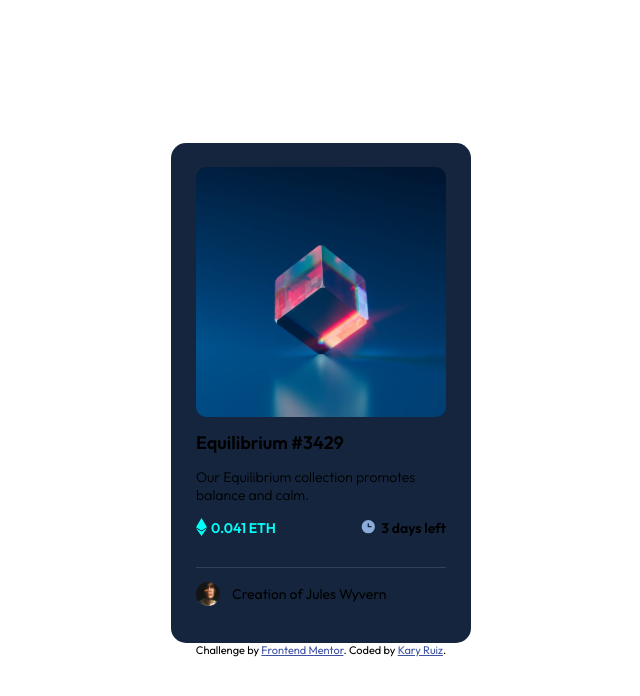
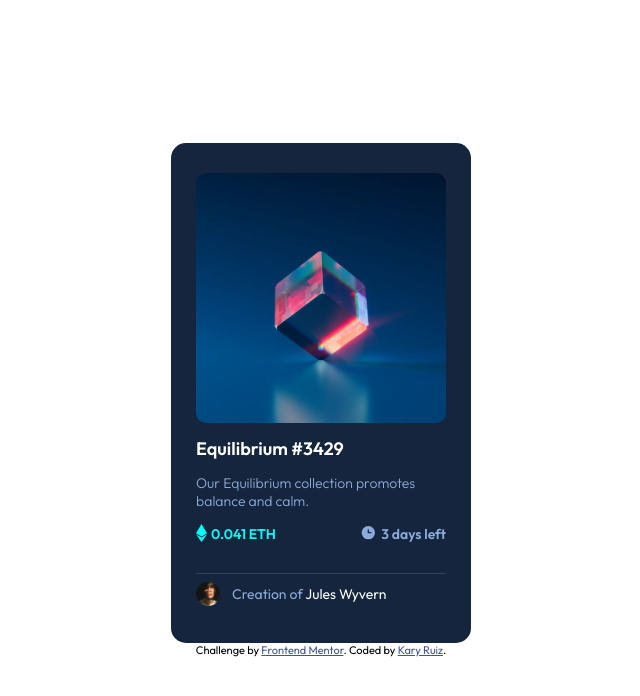
Before and after one commit to Kary01/challenge-nft-preview-card, a plain HTML site: page index.html in a window 1280 px wide. Shown: the whole page, without its empty margins (319-959 px from the left). Drawn offline with Linux system fonts and the light colour scheme.

Commit message:
add text color

```diff
--- a/css/style.css
+++ b/css/style.css
@@ -69,18 +69,20 @@ body {
   font-weight: var(--font-weight-black);
   text-align: left;
   margin: 14px 0;
+  color: white;
 }
 
 .card .card_main .card_main--copy {
   font-size: var(--font-size-paragraph);
   font-weight: var(--font-weight-medium);
   text-align: left;
+  color: var(--soft-blue);
 }
 
 .card .card_main .card_main--details {
   display: flex;
   justify-content: space-between;
-  margin: 14px 0;
+  margin-top: 14px;
 }
 
 .card .card_main .card_main--details div {
@@ -96,6 +98,7 @@ body {
 .card_main--details div p {
   font-weight: var(--font-weight-black);
   font-size: var(--font-size-paragraph);
+  color: var(--soft-blue);
 }
 
 .card_main--details div .first {
@@ -108,7 +111,7 @@ body {
   align-items: center;
   width: 250px;
   height: auto;
-  padding: 14px 0;
+  padding: 8px 0;
   border-top: 1px solid var(--very-dark-blue-line);
 }
 
@@ -120,8 +123,9 @@ body {
 
 .card .card_attribution p {
   font-size: var(--font-size-paragraph);
+  color: var(--soft-blue);
 }
 
 .card .card_attribution p span{
-
+  color: white;
 }
```
